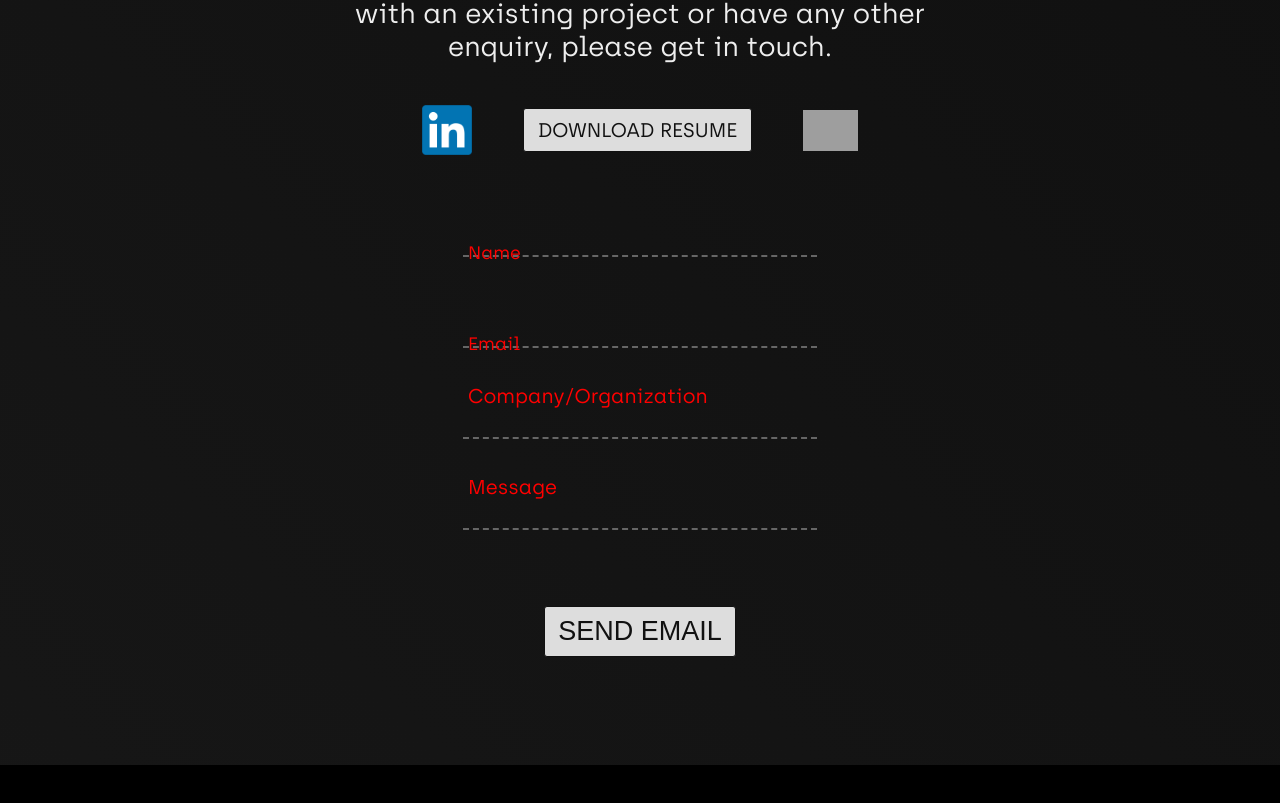
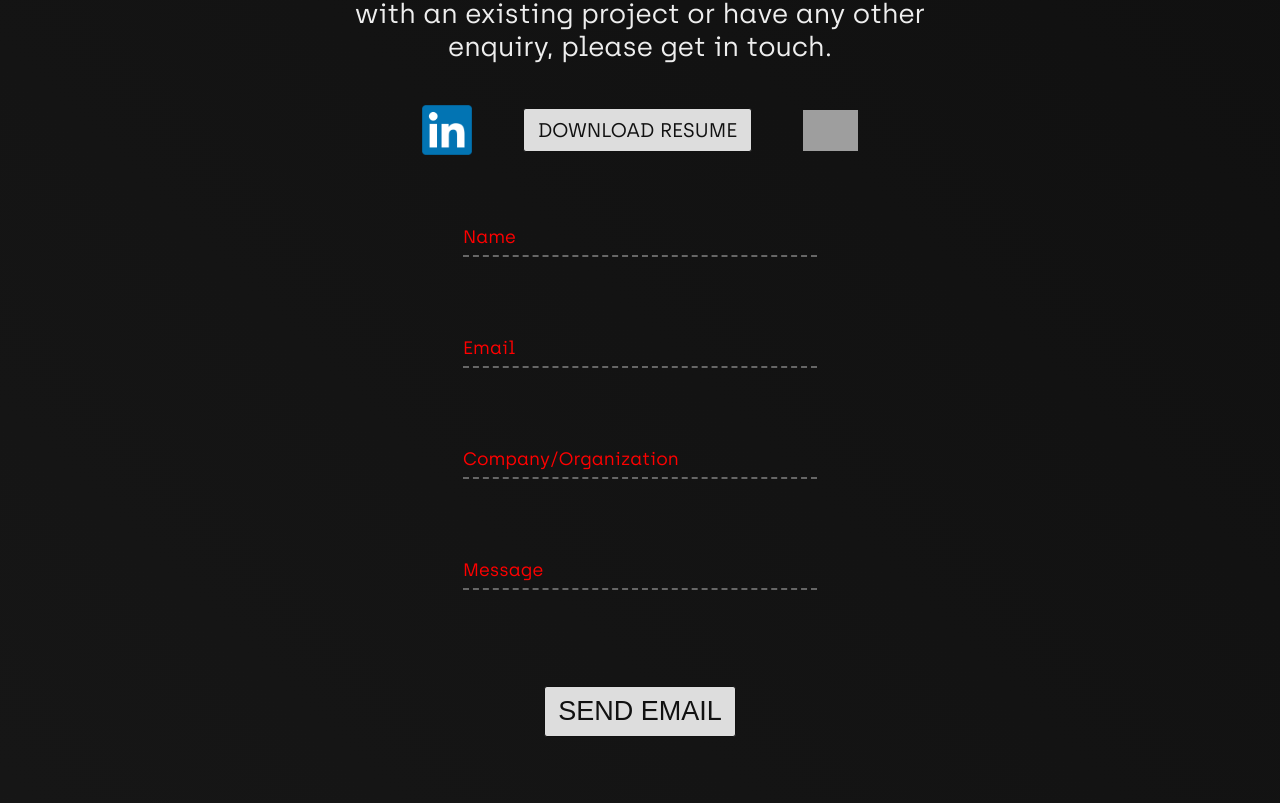
Before and after one commit to xrawvelocity/Portfolio-v3, a React (Create React App) app: page / in a window 1280 px wide. Shown: the part 4144-4947 px from the top of the page. Before the commit the page ends 4909 px from the top, so only its background shows below. Built offline with nearby package versions, Linux system fonts and the light colour scheme; grey boxes are pictures that could not be loaded; a web font is replaced by a local one.

Commit message:
fixed form

```diff
--- a/src/css/style.css
+++ b/src/css/style.css
@@ -915,9 +915,8 @@ body::-webkit-scrollbar-thumb {
       display: flex;
       flex-direction: column;
       position: relative;
-      margin-bottom: 5rem;
+      margin-bottom: 65px;
       /* LABEL ======================================= */
-      /* active state */
       /* BOTTOM BARS ================================= */
       /* active state */
       /* HIGHLIGHTER ================================== */
@@ -940,23 +939,18 @@ body::-webkit-scrollbar-thumb {
         .contact-form-group:focus-within .contact-form-group__label {
           transform: translateY(-3.5rem); }
       .contact-form-group__input:not(:placeholder-shown) + .contact-form-group__label {
-        transform: translateY(-3.5rem); }
+        transform: translateY(-3.5rem);
+        background-color: #fff; }
       .contact-form-group__label {
         color: #999;
         font-size: 18px;
         font-weight: normal;
         position: absolute;
         pointer-events: none;
-        left: 5px;
-        top: 10px;
+        text-align: center;
         transition: 0.2s ease all;
         -moz-transition: 0.2s ease all;
         -webkit-transition: 0.2s ease all; }
-      .contact-form-group__input:focus ~ label,
-      .contact-form-group__input:valid ~ label {
-        top: -40px;
-        font-size: 20px;
-        color: white; }
       .contact-form-group__input:placeholder-shown ~ label {
         color: red; }
       .contact-form-group__bar {
@@ -989,7 +983,8 @@ body::-webkit-scrollbar-thumb {
         top: 25%;
         left: 0;
         pointer-events: none;
-        opacity: 0.5; }
+        opacity: 0.5;
+        z-index: -100000; }
       .contact-form-group__input:focus ~ .contact-form-group__highlight {
         -webkit-animation: inputHighlighter 0.3s ease;
         -moz-animation: inputHighlighter 0.3s ease;
--- a/src/sass/components/_contact.scss
+++ b/src/sass/components/_contact.scss
@@ -145,7 +145,7 @@
       display: flex;
       flex-direction: column;
       position: relative;
-      margin-bottom: 5rem;
+      margin-bottom: 65px;
 
       &::after {
         content: "";
@@ -173,6 +173,7 @@
 
       &__input:not(:placeholder-shown) + &__label {
         transform: translateY(-3.5rem);
+        background-color: #fff;
       }
 
       /* LABEL ======================================= */
@@ -182,20 +183,19 @@
         font-weight: normal;
         position: absolute;
         pointer-events: none;
-        left: 5px;
-        top: 10px;
+        text-align: center;
         transition: 0.2s ease all;
         -moz-transition: 0.2s ease all;
         -webkit-transition: 0.2s ease all;
       }
 
-      /* active state */
-      &__input:focus ~ label,
-      &__input:valid ~ label {
-        top: -40px;
-        font-size: 20px;
-        color: white;
-      }
+      // /* active state */
+      // &__input:focus ~ label,
+      // &__input:valid ~ label {
+      //   top: -40px;
+      //   font-size: 20px;
+      //   color: white;
+      // }
 
       &__input:placeholder-shown ~ label {
         color: red;
@@ -243,6 +243,7 @@
         left: 0;
         pointer-events: none;
         opacity: 0.5;
+        z-index: -100000;
       }
 
       /* active state */
```
